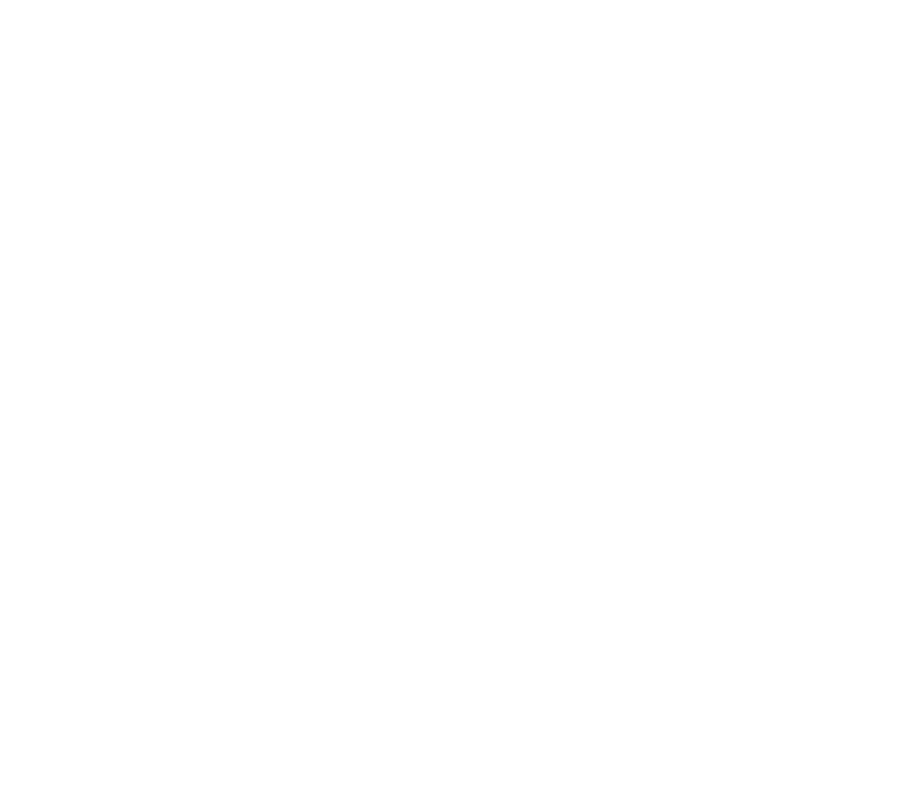
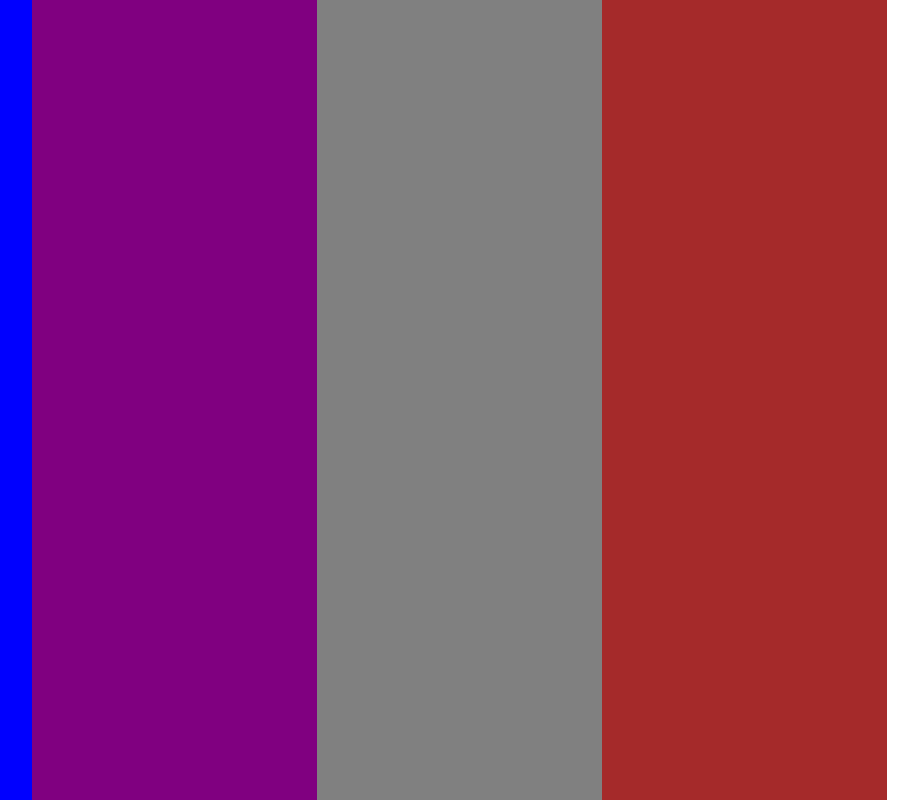
Before and after one commit to SonicBladeStabber/Matthews_Christopher_Media_Query, a plain HTML site: page index.html in a window 1280 px wide. Shown: the whole page, without its empty margins (253-1171 px from the left). Drawn offline with Linux system fonts and the light colour scheme.

Commit message:
Setup media query in css and allowed html to access the css

```diff
--- a/css/main.css
+++ b/css/main.css
@@ -0,0 +1,51 @@
+#parent {
+    display: flex;
+    flex-direction: row;
+    height: 100vh;
+    width: 100%;
+    max-width: 1140px;
+    top: 0; bottom: 0; left: 0; right: 0;
+    position: absolute;
+}
+
+.one {
+    background: pink;
+    flex: 0 0 25%;
+}
+.two {
+    background: red;
+    flex: 0 0 25%;
+}
+.three {
+    visibility: hidden;
+    background: black;
+    flex: 0 0 25%;
+}
+.four {
+    visibility: hidden;
+    background: black;
+    flex: 0 0 25%;
+}
+
+
+@media screen and (min-width: 641px) {
+    .one {
+        background: blue;
+    }
+    .two {
+        background: purple;
+    }
+    .three {
+        background: grey;
+    }
+    .four {
+        background: brown;
+    }
+    .three, .four {
+        visibility: visible;
+    }
+
+    .one {
+        width: 25%;
+    }
+}
--- a/index.html
+++ b/index.html
@@ -5,6 +5,7 @@
     <meta http-equiv="X-UA-Compatible" content="IE=edge">
     <meta name="viewport" content="width=device-width, initial-scale=1.0">
     <title>Document</title>
+    <link href="css/main.css" rel="stylesheet">
 </head>
 <body>
     <div id="parent">
```
